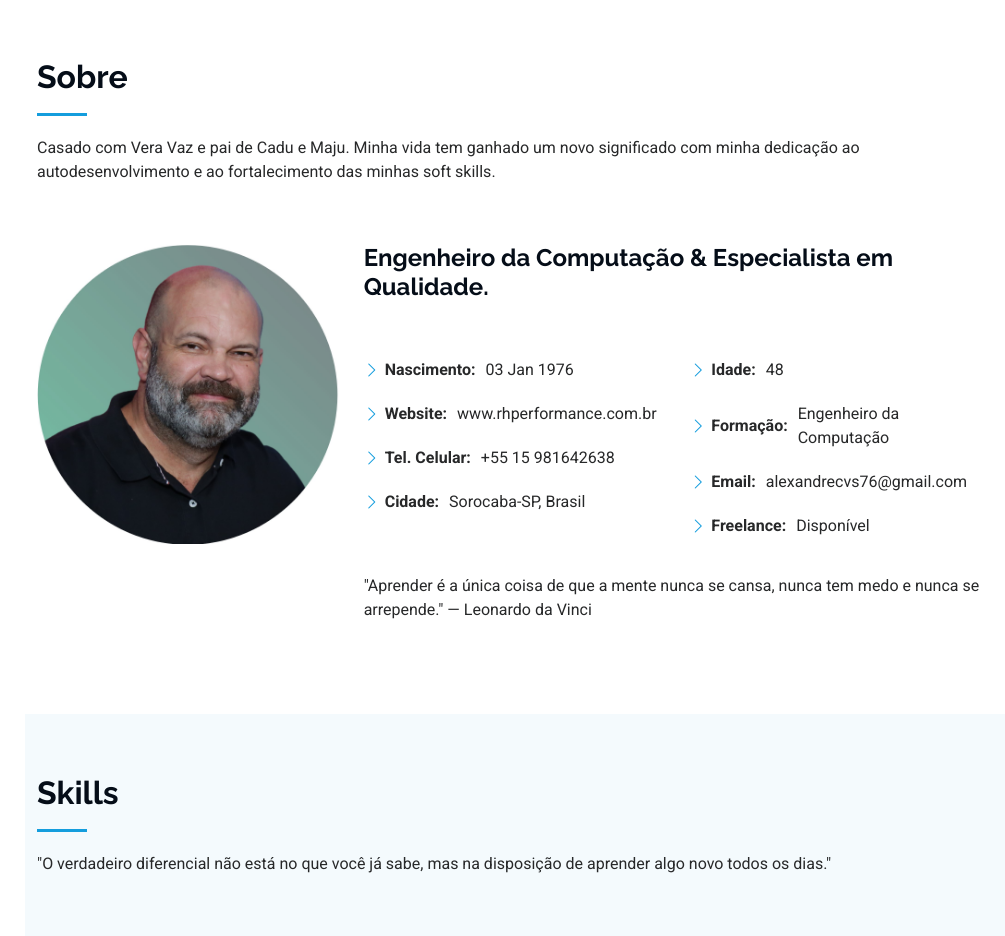
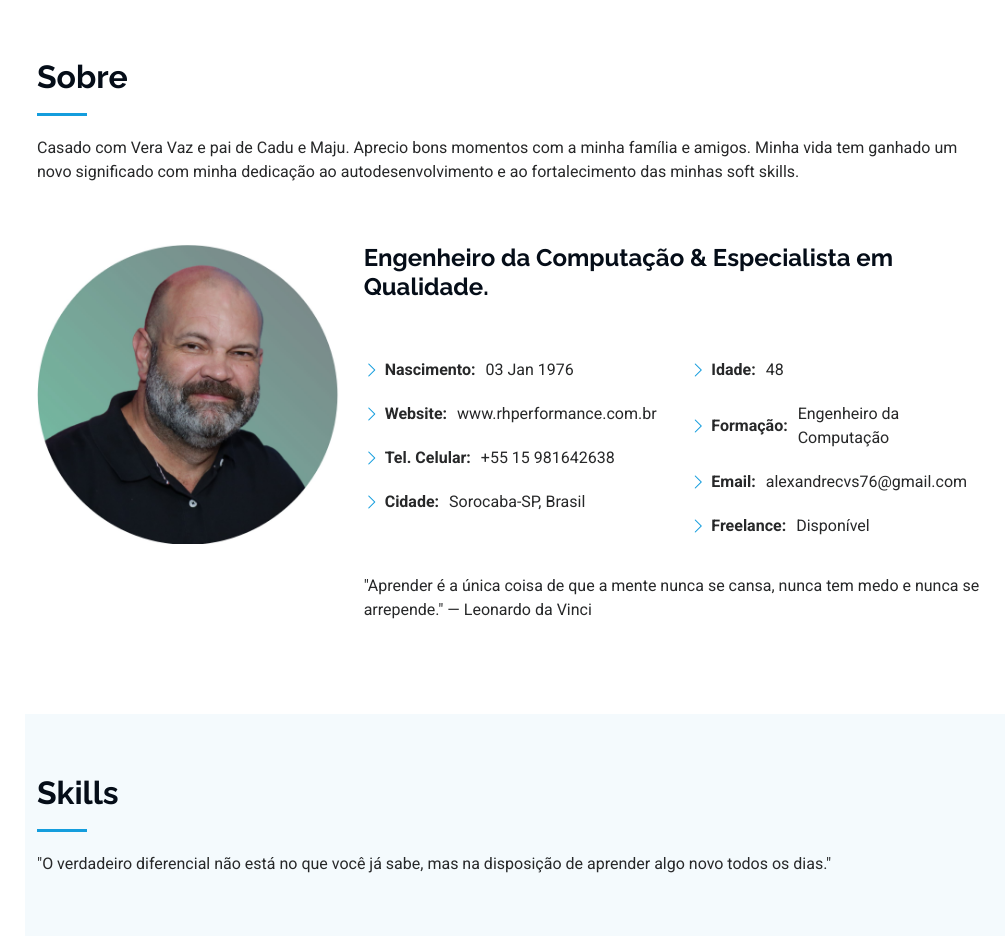
Before and after one commit to AlexandreCVS/portifolio, a plain HTML site: page index.html in a window 1280 px wide. Shown: the part 802-1738 px from the top of the page, without its empty margins (275-1280 px from the left). Drawn offline with Linux system fonts and the light colour scheme.

Commit message:
Atualização de texto de apresentação na seçaõ sobre

```diff
--- a/index.html
+++ b/index.html
@@ -91,7 +91,7 @@
       <!-- Section Title -->
       <div class="container section-title" data-aos="fade-up">
         <h2>Sobre</h2>
-        <p> Casado com Vera Vaz e pai de Cadu e Maju. Minha vida tem ganhado um novo significado com minha dedicação ao autodesenvolvimento e ao fortalecimento das minhas soft skills.</p>
+        <p> Casado com Vera Vaz e pai de Cadu e Maju. Aprecio bons momentos com a minha família e amigos. Minha vida tem ganhado um novo significado com minha dedicação ao autodesenvolvimento e ao fortalecimento das minhas soft skills.</p>
       </div><!-- End Section Title -->
 
       <div class="container" data-aos="fade-up" data-aos-delay="100">
```
